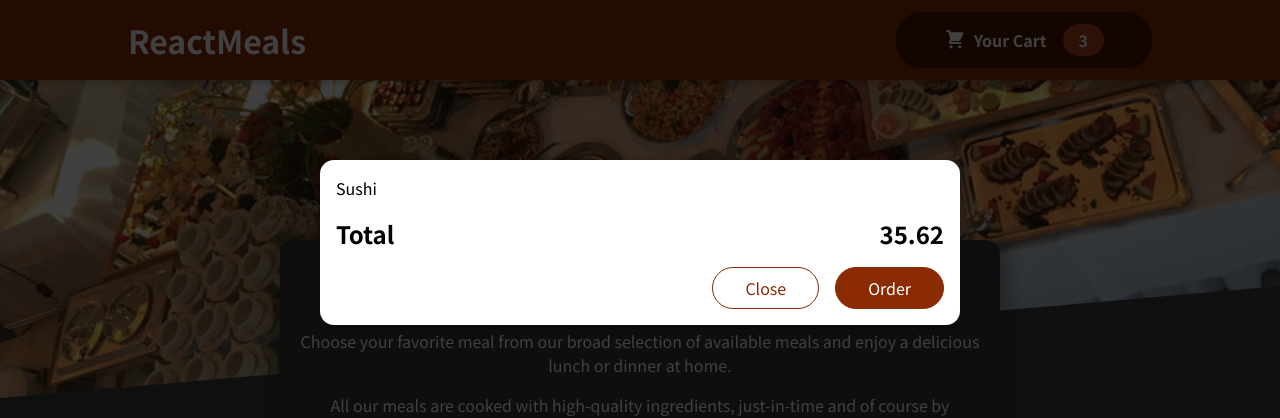
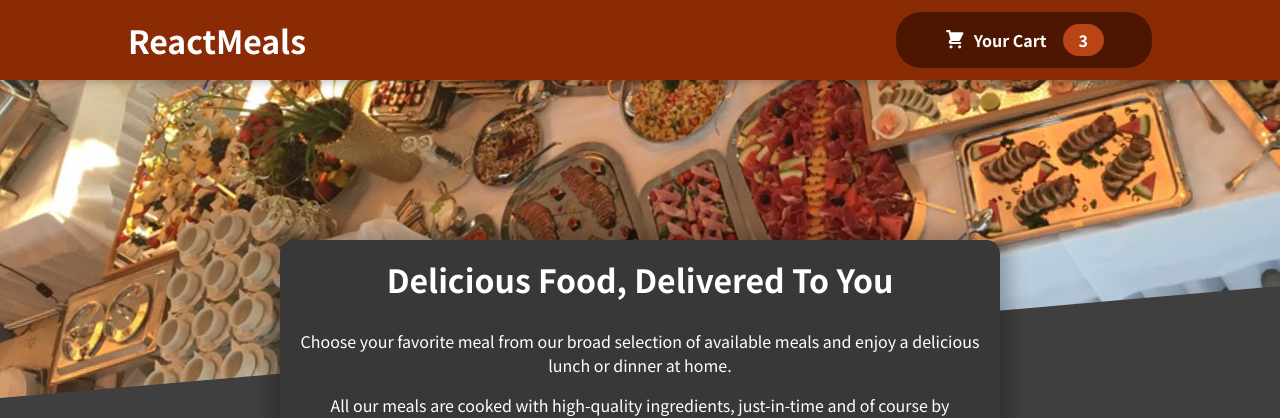
Before and after one commit to gustavoeyros/food-app-react, a React (Vite) app: page / in a window 1280 px wide. Shown: the top 418 px of the page. Built offline with nearby package versions, Linux system fonts and the light colour scheme.

Commit message:
feat: modal interaction

```diff
--- a/src/App.jsx
+++ b/src/App.jsx
@@ -1,11 +1,23 @@
+import { useState } from "react";
+
 import Header from "./components/Layout/Header";
 import Meals from "./components/Meals/Meals";
 import Cart from "./components/Cart/Cart";
 function App() {
+  const [cartIsShown, setCartIsShown] = useState(false);
+
+  const showCartHandler = () => {
+    setCartIsShown(true);
+  };
+
+  const hideCartHandler = () => {
+    setCartIsShown(false);
+  };
+
   return (
     <>
-      <Cart />
-      <Header />
+      {cartIsShown && <Cart onClose={hideCartHandler} />}
+      <Header onShowCart={showCartHandler} />
       <main>
         <Meals />
       </main>
--- a/src/components/Cart/Cart.jsx
+++ b/src/components/Cart/Cart.jsx
@@ -9,14 +9,16 @@
     </ul>
   );
   return (
-    <Modal>
+    <Modal onClose={props.onClose}>
       {cartItems}
       <div className={classes.total}>
         <span>Total</span>
         <span>35.62</span>
       </div>
       <div className={classes.actions}>
-        <button className={classes["button--alt"]}>Close</button>
+        <button className={classes["button--alt"]} onClick={props.onClose}>
+          Close
+        </button>
         <button className={classes.button}>Order</button>
       </div>
     </Modal>
--- a/src/components/Layout/Header.jsx
+++ b/src/components/Layout/Header.jsx
@@ -1,17 +1,17 @@
-import classes from './Header.module.css'
-import mealsImage from '../../assets/meals.jpg'
-import HeaderCartButton from './HeaderCartButton'
+import classes from "./Header.module.css";
+import mealsImage from "../../assets/meals.jpg";
+import HeaderCartButton from "./HeaderCartButton";
 const Header = (props) => {
-    return(
+  return (
     <>
       <header className={classes.header}>
         <h1>ReactMeals</h1>
-                <HeaderCartButton />
+        <HeaderCartButton onClick={props.onShowCart} />
       </header>
-            <div className={classes['main-image']}>
-                <img src={mealsImage} alt='A table full of delicious food!' />
+      <div className={classes["main-image"]}>
+        <img src={mealsImage} alt="A table full of delicious food!" />
       </div>
     </>
-    )
-}
+  );
+};
 export default Header;
--- a/src/components/Layout/HeaderCartButton.jsx
+++ b/src/components/Layout/HeaderCartButton.jsx
@@ -1,20 +1,16 @@
-import CartIcon from '../Cart/CartIcon'
-import classes from './HeaderCartButton.module.css'
+import CartIcon from "../Cart/CartIcon";
+import classes from "./HeaderCartButton.module.css";
 
 const HeaderCartButton = (props) => {
-    return (
-        <button className={classes.button}>
-            <span className={classes.icon}>
-                <CartIcon />
-            </span>
-            <span>
-                Your Cart
-            </span>
-            <span className={classes.badge}>
-                3
-            </span>
-        </button>
-    )
-}
+  return (
+    <button className={classes.button} onClick={props.onClick}>
+      <span className={classes.icon}>
+        <CartIcon />
+      </span>
+      <span>Your Cart</span>
+      <span className={classes.badge}>3</span>
+    </button>
+  );
+};
 
-export default HeaderCartButton
+export default HeaderCartButton;
--- a/src/components/UI/Modal.jsx
+++ b/src/components/UI/Modal.jsx
@@ -1,7 +1,7 @@
 import classes from "./Modal.module.css";
 import ReactDOM from "react-dom";
 const Backdrop = (props) => {
-  return <div className={classes.backdrop} />;
+  return <div className={classes.backdrop} onClick={props.onClose} />;
 };
 
 const ModalOverlay = (props) => {
@@ -17,7 +17,10 @@
 const Modal = (props) => {
   return (
     <>
-      {ReactDOM.createPortal(<Backdrop />, portalElement)}
+      {ReactDOM.createPortal(
+        <Backdrop onClose={props.onClose} />,
+        portalElement
+      )}
       {ReactDOM.createPortal(
         <ModalOverlay>{props.children}</ModalOverlay>,
         portalElement
```
Lines whose indentation alone changed are shown as unchanged.
